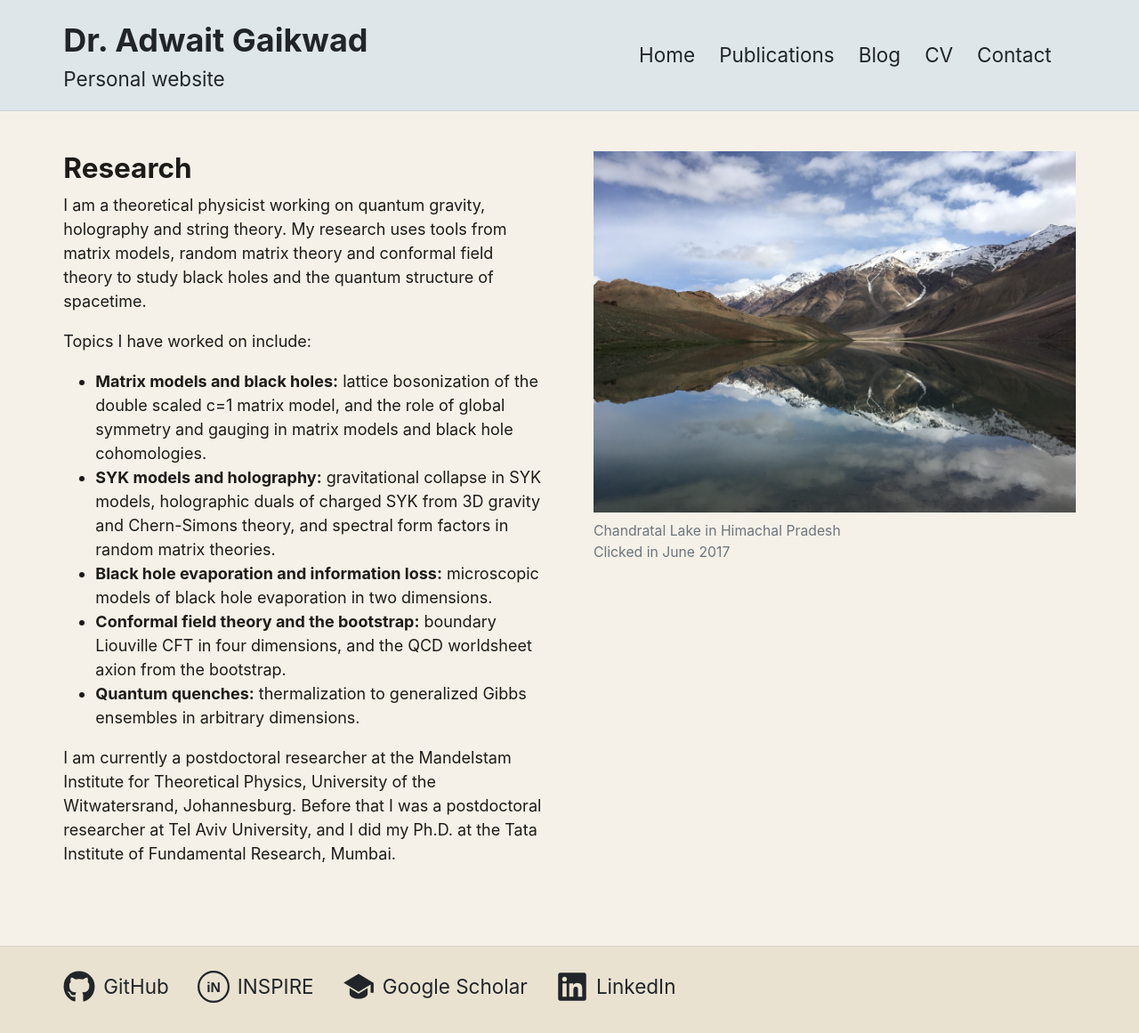
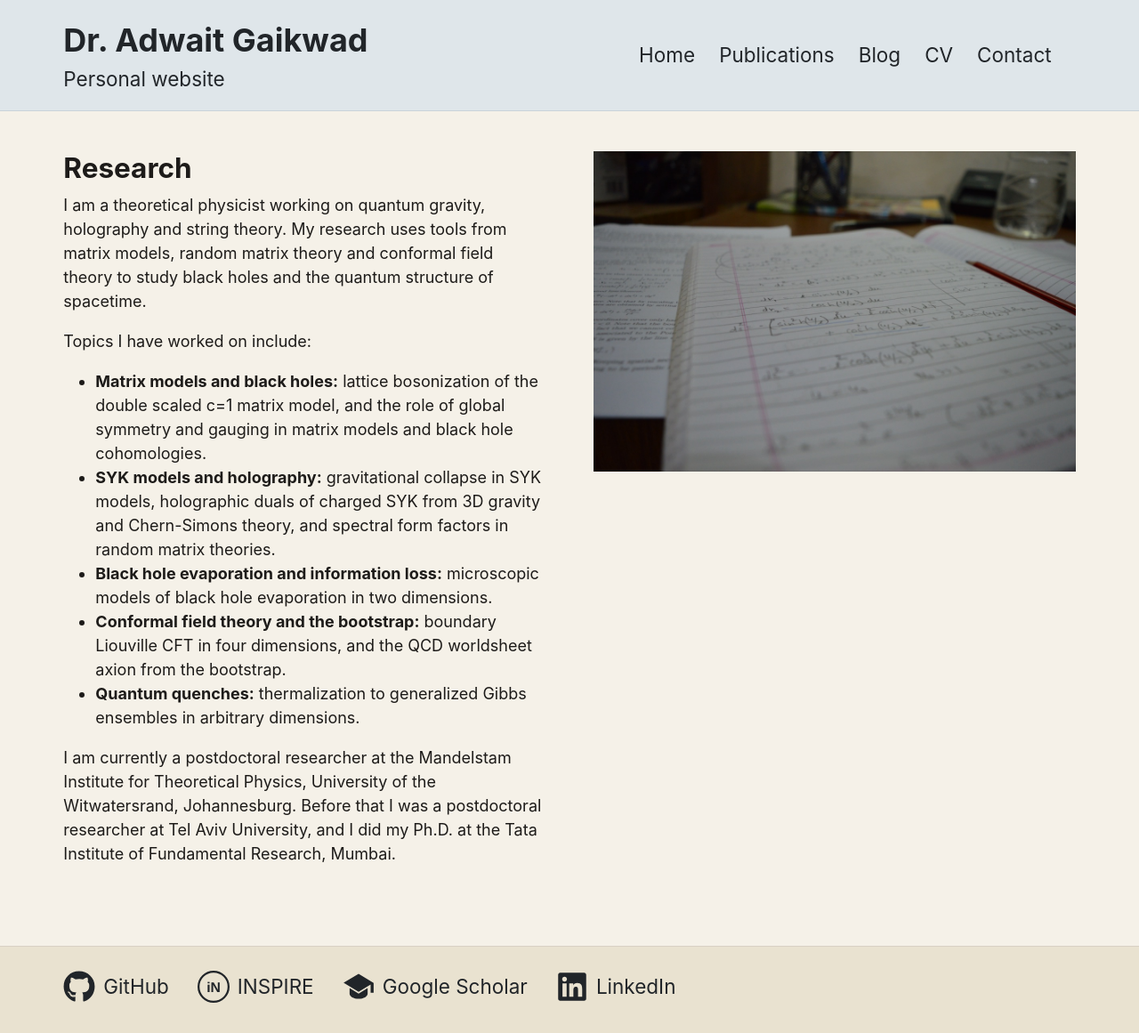
Before and after one commit to AdwaitGa/AdwaitGa.github.io, a Jekyll site: the page built from index.md, in a window 1280 px wide and 1161 px high. Shown: the whole window at 89% size. Built offline with Jekyll 4.4.1, drawn with Linux system fonts in a browser that asks for light colours.

Commit message:
Contact page: Chandratal photo with caption; home page: notebook photo
Co-Authored-By: Claude Sonnet 5.5 <noreply@anthropic.com>

```diff
--- a/_data/settings.yml
+++ b/_data/settings.yml
@@ -20,4 +20,4 @@ social:
 - {icon: 'linkedin', name: 'LinkedIn', link: 'https://linkedin.com/in/adwait-gaikwad-77462b5b'}
 
 contacts:
-- {name: 'Dr. Adwait Gaikwad', title: 'Postdoctoral Researcher', department: 'The Mandelstam Institute for Theoretical Physics', institution: 'University of the Witwatersrand', institution_address: '1 Jan Smuts Avenue, Braamfontein 2000, Johannesburg, South Africa', email: 'adwaitgaikwad@gmail.com', office: 'PM19', image: 'assets/img/wits_logo.png', phone: '+91-9004827759, +27-0713454320'}
+- {name: 'Dr. Adwait Gaikwad', title: 'Postdoctoral Researcher', department: 'The Mandelstam Institute for Theoretical Physics', institution: 'University of the Witwatersrand', institution_address: '1 Jan Smuts Avenue, Braamfontein 2000, Johannesburg, South Africa', email: 'adwaitgaikwad@gmail.com', office: 'PM19', image: 'assets/img/chandratal.jpg', phone: '+91-9004827759, +27-0713454320'}
--- a/_includes/contact.html
+++ b/_includes/contact.html
@@ -11,7 +11,8 @@
         <p>Office: {{ contact.office }}</p>
       </div>
       <div class="col-md-8 text-md-end">
-        <img src="{{ site.github.url }}/{{ contact.image }}" alt="Contact" style="max-width:100%;width:383px;height:auto;">
+        <img src="{{ site.github.url }}/{{ contact.image }}" alt="Chandratal Lake in Himachal Pradesh" style="max-width:100%;width:560px;height:auto;">
+        <p class="small text-muted mt-2 mb-0">Chandratal Lake in Himachal Pradesh<br>Clicked in June 2017</p>
       </div>
     </div>
     {% endfor %}
--- a/_layouts/home.html
+++ b/_layouts/home.html
@@ -8,7 +8,6 @@ layout: default
     {{ content }}
   </div>
   <div class="col-md-6">
-    <img src="{{ site.github.url }}/assets/img/home.jpg" alt="Chandratal Lake in Himachal Pradesh" width="100%" style="max-height:50vh;object-fit:cover;">
-    <p class="small text-muted mt-2 mb-0">Chandratal Lake in Himachal Pradesh<br>Clicked in June 2017</p>
+    <img src="{{ site.github.url }}/assets/img/home.jpg" alt="Notebook" width="100%" style="max-height:50vh;object-fit:cover;">
   </div>
 </div>
```
Also changed, not shown: assets/img/chandratal.jpg (added), assets/img/home.jpg, assets/img/wits_logo.png (deleted).
